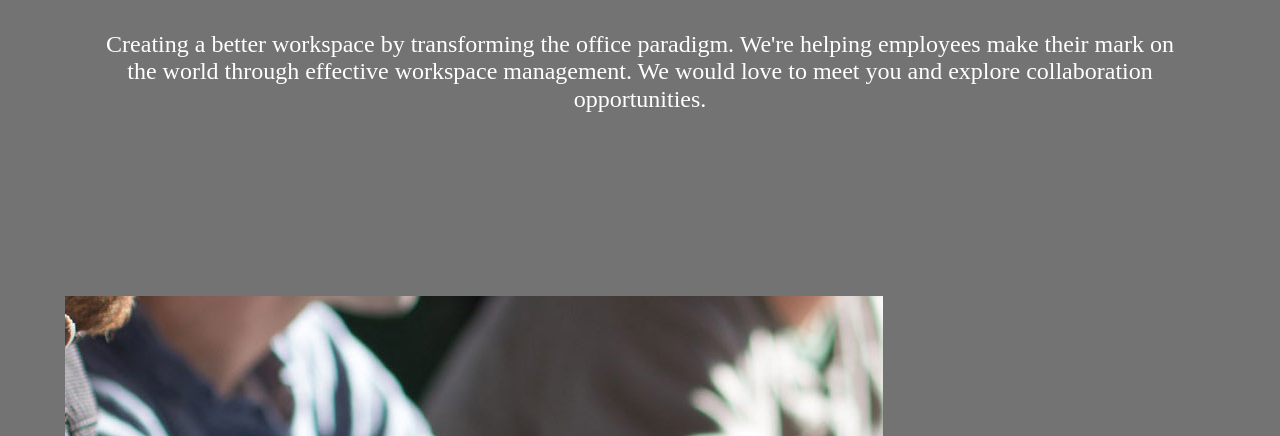
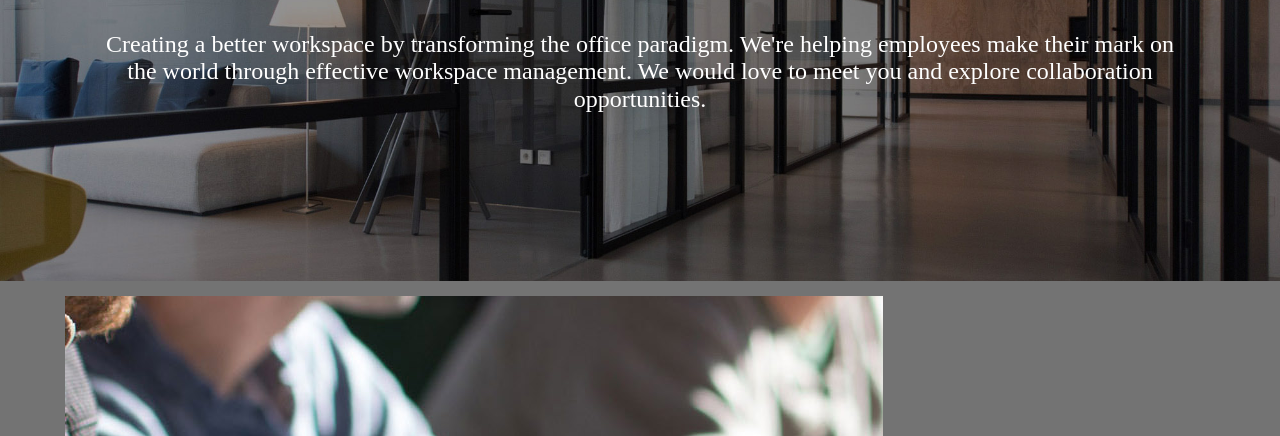
Before and after one commit to cstoneba/hw4-2023, a plain HTML site: page index.html in a window 1280 px wide. Shown: the part 200-636 px from the top of the page. Drawn offline with Linux system fonts and the light colour scheme; the site is published under a folder, as on GitHub Pages, so addresses that start at the root find nothing.

Commit message:
Add files via upload

```diff
--- a/css/style.css
+++ b/css/style.css
@@ -140,7 +140,7 @@ nav a:focus{
 
 .container div:first-child{
   grid-column: 1 / span all;
-  background-image: url("/images/header.jpg");
+  background-image: url("../images/header.jpg");
   max-height: 400px;
 }
 
@@ -227,7 +227,7 @@ nav a:focus{
 
   /*Step 9: Write the selector/rule property to style the nav element*/
 
- @media screen and (min-width: 900px) {
+ @media screen and (min-width: 800px) {
 
   nav{
     text-align: right;
```
